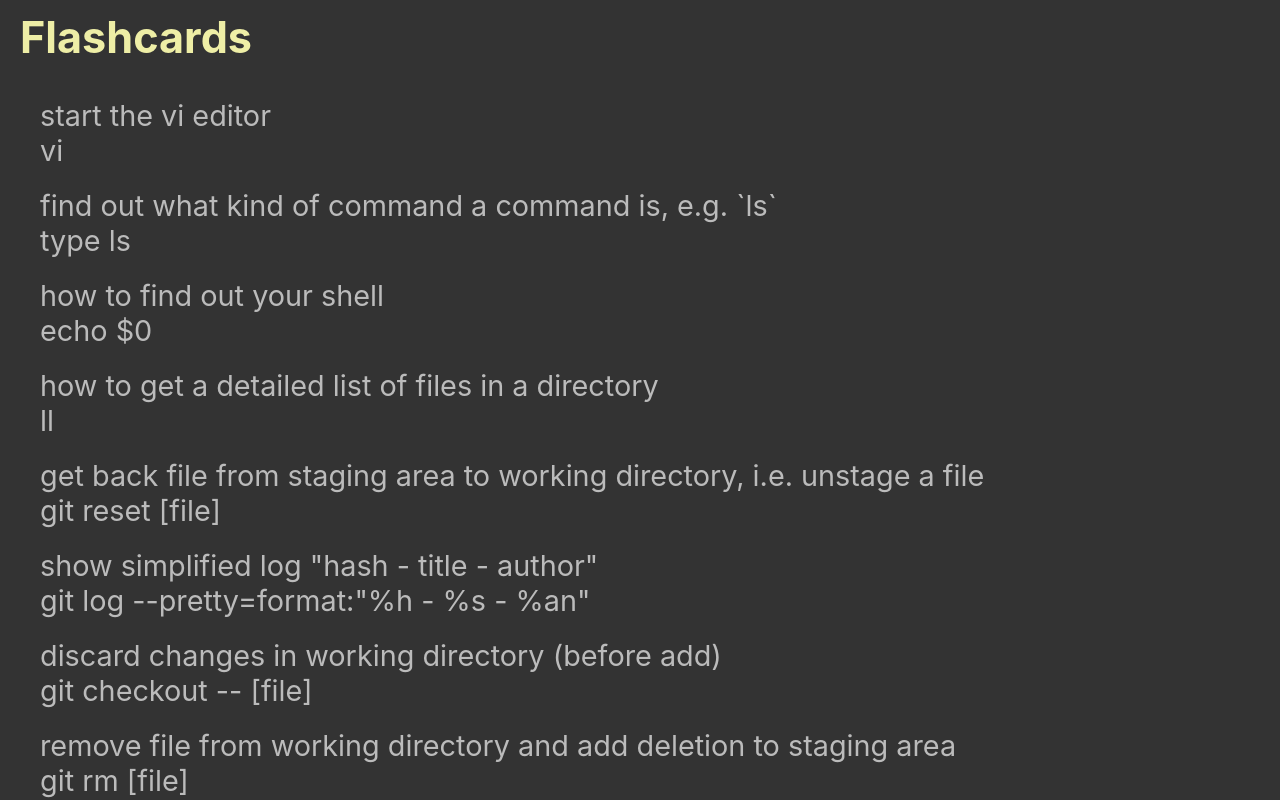
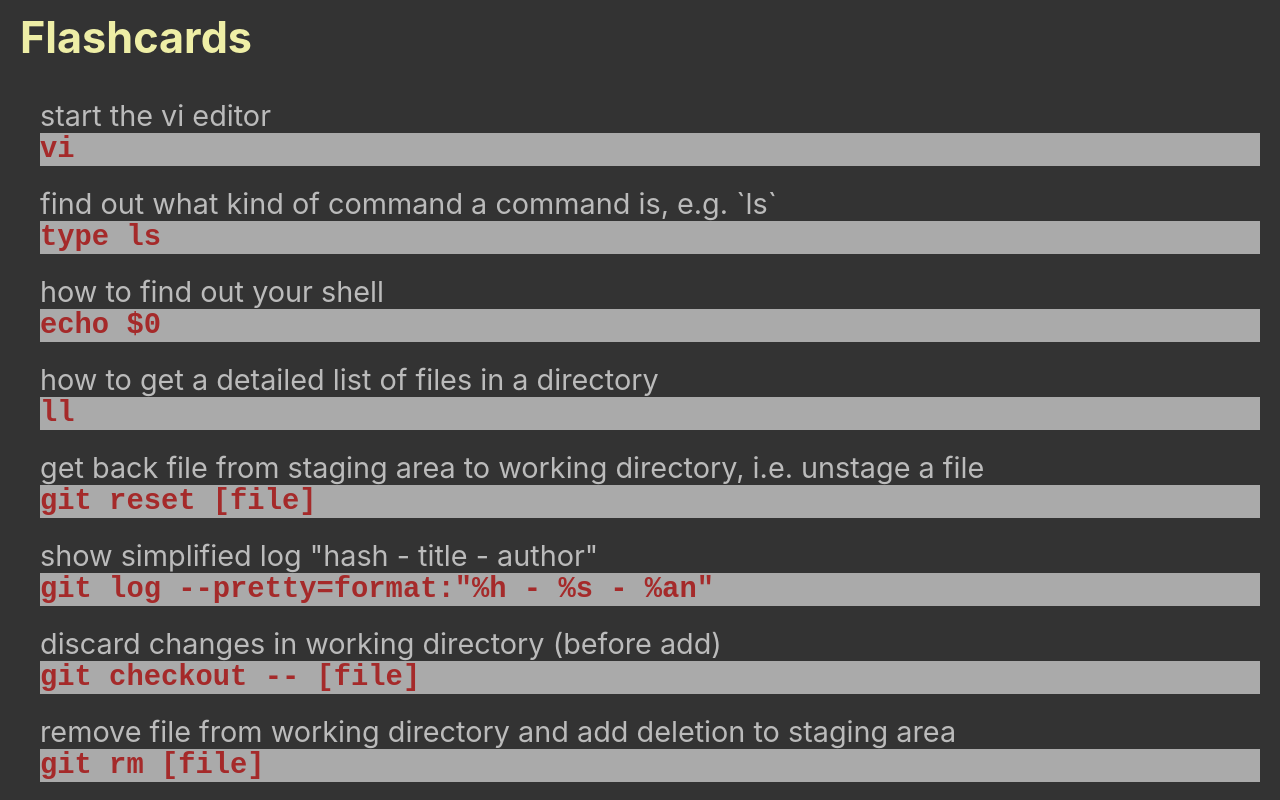
Before and after one commit to edwardtanguay/react-json-base-site, a React (Create React App) app: page / in a window 1280 px wide. Shown: the part 460-1260 px from the top of the page. Built offline with nearby package versions, Linux system fonts and the light colour scheme.

Commit message:
sass is in

```diff
--- a/package.json
+++ b/package.json
@@ -9,6 +9,7 @@
     "react": "^17.0.2",
     "react-dom": "^17.0.2",
     "react-scripts": "5.0.0",
+    "sass": "^1.49.9",
     "web-vitals": "^2.1.4"
   },
   "scripts": {
--- a/src/App.css
+++ /dev/null
@@ -1,20 +0,0 @@
-body {
-	background: #333;
-	padding: 20px;
-	color: #bbb;
-	font-size: 1.8rem;
-}
-.App {
-}
-
-.App h2 {
-	color: rgb(238, 238, 166);
-}
-
-.App .flashcards {
-	margin: 0 0 0 20px;
-}
-
-.App .flashcards .flashcard {
-	margin: 0 0 20px 0;
-}
--- a/src/App.js
+++ b/src/App.js
@@ -1,4 +1,4 @@
-import './App.css';
+import './App.scss';
 import flashcards from './data/flashcards.json';
 import config from './data/config.json';
 import users from './data/users.json';
--- /dev/null
+++ b/src/App.scss
@@ -0,0 +1,23 @@
+body {
+	background: #333;
+	padding: 20px;
+	color: #bbb;
+	font-size: 1.8rem;
+}
+.App {
+	h2 {
+		color: rgb(238, 238, 166);
+	}
+	.flashcards {
+		margin: 0 0 0 20px;
+		.flashcard {
+			margin: 0 0 20px 0;
+			.back {
+				font-family: 'Courier New', Courier, monospace;
+				color: brown;
+				font-weight: bold;
+				background: #aaa;
+			}
+		}
+	}
+}
```
Also changed, not shown: 1 other file (tests, documents, lock files or other folders).
